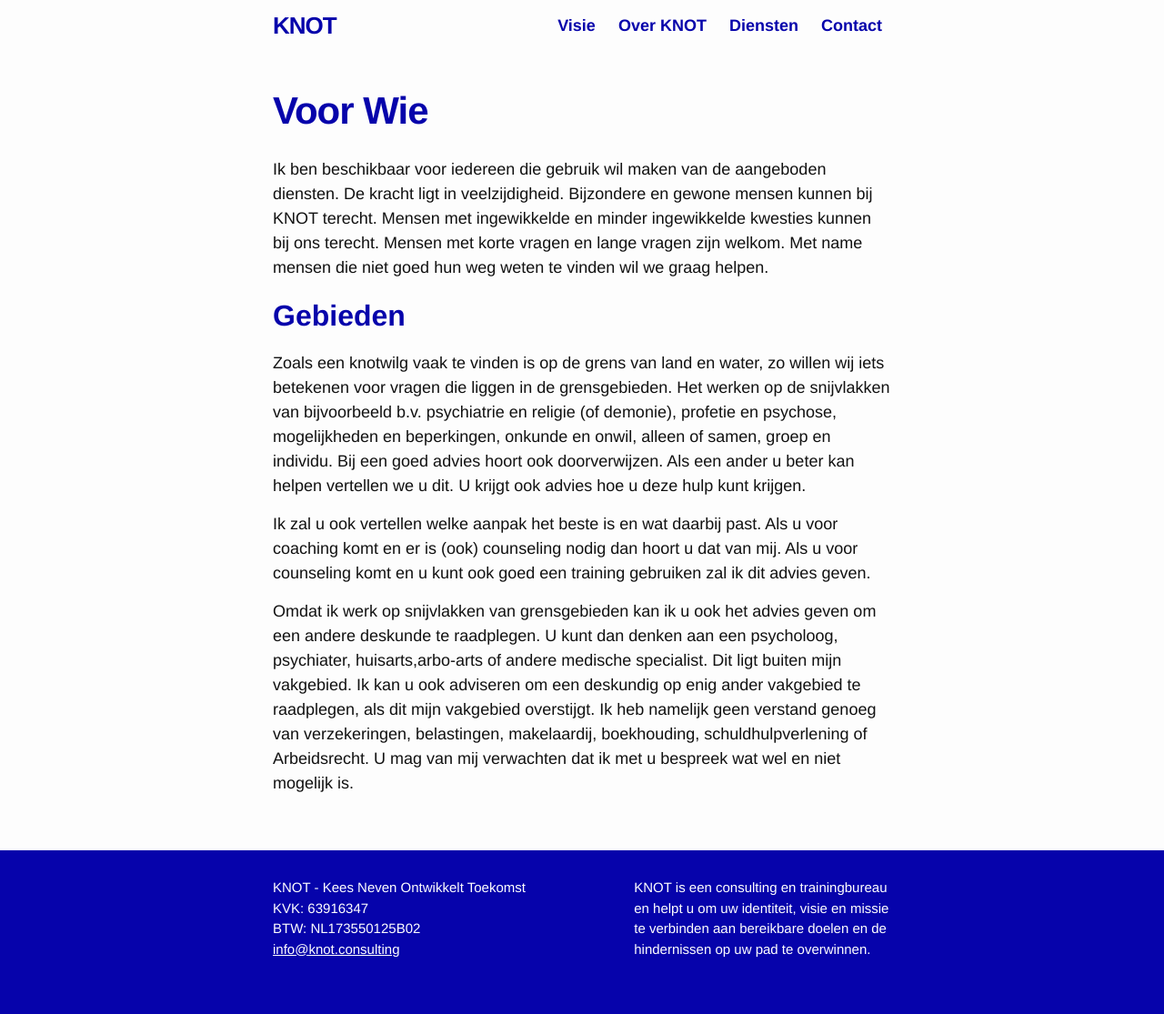
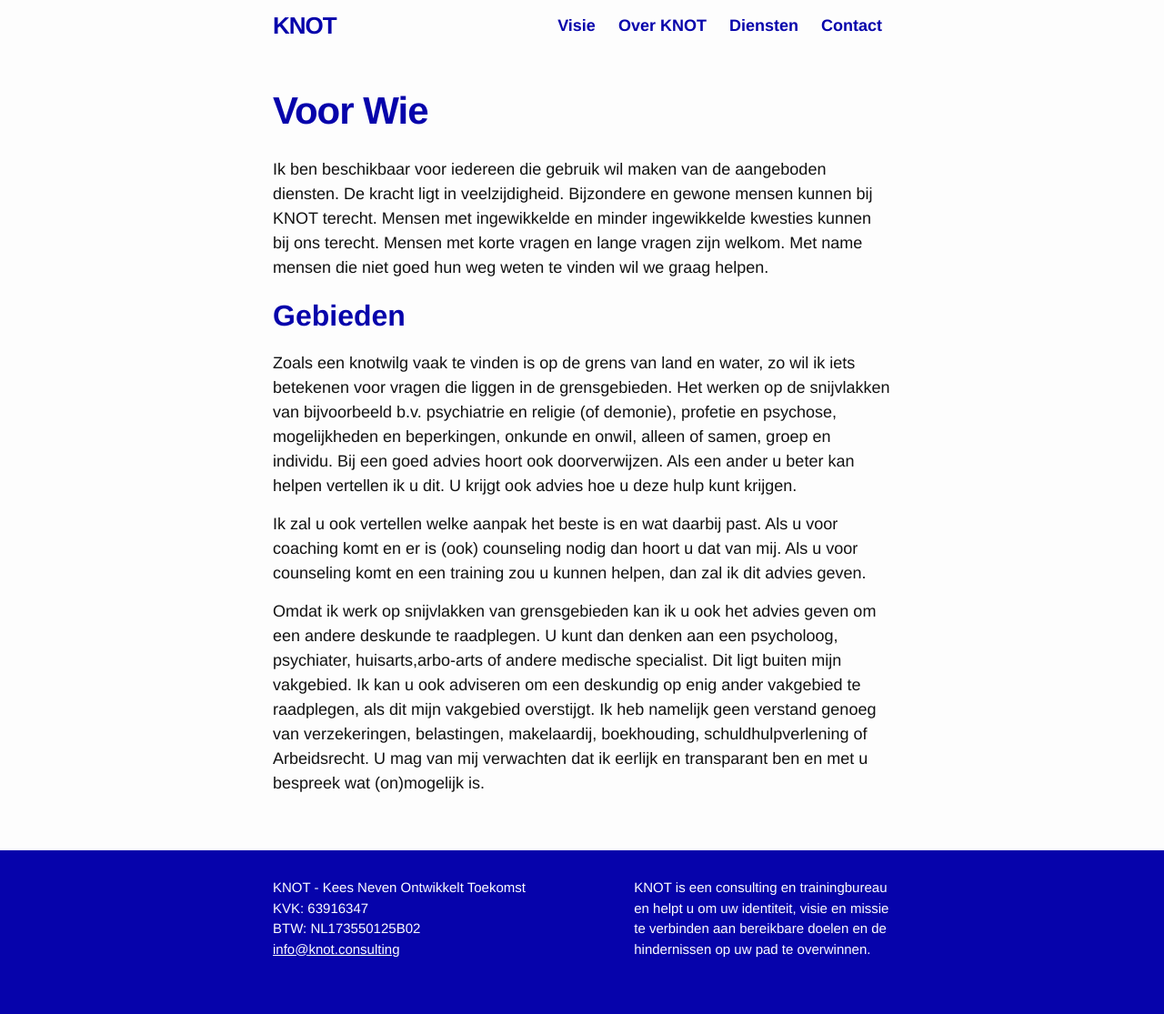
Before and after one commit to keesneven/keesneven.github.io, a Jekyll site: the page built from voorwie.md, in a window 1280 px wide. Shown: the whole page at 91% size. Built offline with Jekyll 4.4.1, drawn with Linux system fonts in a browser that asks for light colours; nearby versions of some CDN libraries.

Commit message:
Update voorwie.md

```diff
--- a/voorwie.md
+++ b/voorwie.md
@@ -9,12 +9,12 @@ De kracht ligt in veelzijdigheid.
 Bijzondere en gewone mensen kunnen bij KNOT terecht. Mensen met ingewikkelde en minder ingewikkelde kwesties kunnen bij ons terecht. Mensen met korte vragen en lange vragen zijn welkom. Met name mensen die niet goed hun weg weten te vinden wil we graag helpen.
 
 ## Gebieden
-Zoals een knotwilg vaak te vinden is op de grens van land en water, zo willen wij iets betekenen voor vragen die liggen in de grensgebieden.
+Zoals een knotwilg vaak te vinden is op de grens van land en water, zo wil ik iets betekenen voor vragen die liggen in de grensgebieden.
 Het werken op de snijvlakken van bijvoorbeeld b.v. psychiatrie en religie (of demonie), profetie en psychose, mogelijkheden en beperkingen, onkunde en onwil, alleen of samen, groep en individu.
-Bij een goed advies hoort ook doorverwijzen. Als een ander u beter kan helpen vertellen we u dit. U krijgt ook advies hoe u deze hulp kunt krijgen.
+Bij een goed advies hoort ook doorverwijzen. Als een ander u beter kan helpen vertellen ik u dit. U krijgt ook advies hoe u deze hulp kunt krijgen.
 
-Ik zal u ook vertellen welke aanpak het beste is en wat daarbij past. Als u voor coaching komt en er is (ook) counseling nodig dan hoort u dat van mij. Als u voor counseling komt en u kunt ook goed een training gebruiken zal ik dit advies geven.
+Ik zal u ook vertellen welke aanpak het beste is en wat daarbij past. Als u voor coaching komt en er is (ook) counseling nodig dan hoort u dat van mij. Als u voor counseling komt en een training zou u kunnen helpen, dan zal ik dit advies geven.
 
 Omdat ik werk op snijvlakken van grensgebieden kan ik u ook het advies geven om een andere deskunde te raadplegen. U kunt dan denken aan een psycholoog, psychiater, huisarts,arbo-arts of andere medische specialist. Dit ligt buiten mijn vakgebied.
 Ik kan u ook adviseren om een deskundig op enig ander vakgebied te raadplegen, als dit mijn vakgebied overstijgt. Ik heb namelijk geen verstand genoeg van verzekeringen, belastingen, makelaardij, boekhouding, schuldhulpverlening of Arbeidsrecht.
-U mag van mij verwachten dat ik met u bespreek wat wel en niet mogelijk is.
+U mag van mij verwachten dat ik eerlijk en transparant ben en met u bespreek wat (on)mogelijk is.
```
